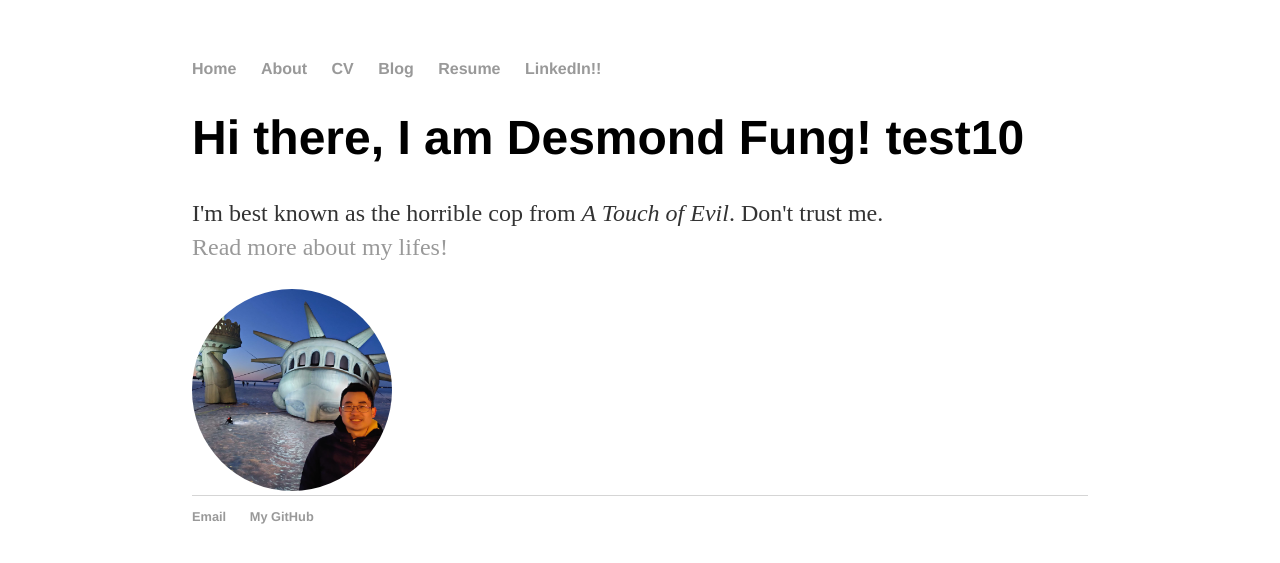
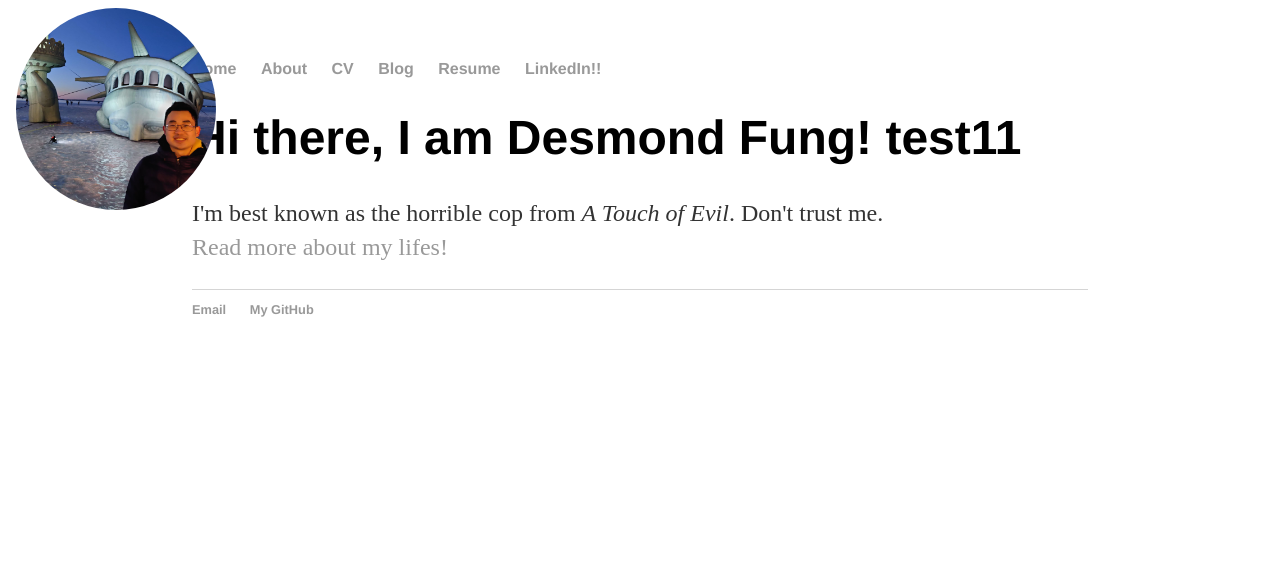
Before and after one commit to ddhangdd/ddhangdd.github.io, a Jekyll site: the page built from index.html, in a window 1280 px wide. Shown: the top 563 px of the page. Built offline with Jekyll 4.4.1, drawn with Linux system fonts in a browser that asks for light colours.

Commit message:
Update index.html

```diff
--- a/index.html
+++ b/index.html
@@ -4,13 +4,12 @@ title: Welcome
 ---
 
 		<div class="blurb">
-			<h1>Hi there, I am Desmond Fung! test10</h1>
+			<h1>Hi there, I am Desmond Fung! test11</h1>
 			<p>I'm best known as the horrible cop from <em>A Touch of Evil</em>. Don't trust me.<br>
 
 			<a href="/about">Read more about my lifes!</a></p>
-			<div class="container">
+			<div class="topleft">
   				<img src="/images/myself.jpg" height="auto" width="200" style="border-radius:70%">
-  				<div class="topleft"></div>
 			</div>
 
 
```
